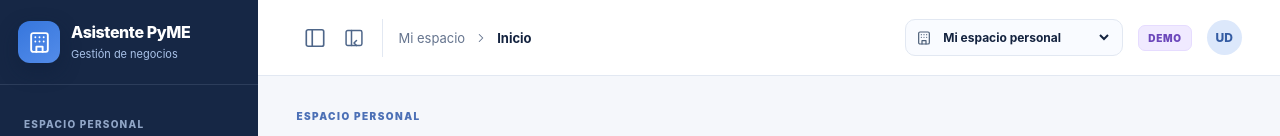
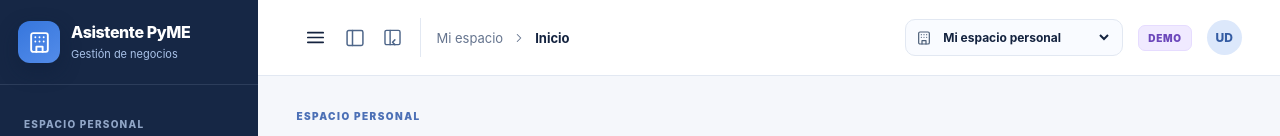
Before and after one commit to Jorge10192/TP-Programacion2-UNSAM-2C2026, a React (Vite) app in the folder plataforma-pyme/frontend/: page / in a window 1280 px wide. Shown: the top 136 px of the page. Built offline with nearby package versions, Linux system fonts and the light colour scheme.

Commit message:
feat(frontend): hamburguesa global y boton contextual volver

```diff
--- a/plataforma-pyme/frontend/src/app/shell/TopBar.tsx
+++ b/plataforma-pyme/frontend/src/app/shell/TopBar.tsx
@@ -1,3 +1,4 @@
+import { useEffect, useRef } from 'react'
 import { AppLink } from '../AppLink'
 import { Icon } from '../Icon'
 import { businessHref, demoBusinesses } from '../navigation'
@@ -10,41 +11,79 @@ export function Topbar({
   title,
   navigate,
   sidebarMode,
-  mobileMenuOpen,
+  menuOpen,
+  showBack,
+  onBack,
   onToggleSidebar,
   onHideSidebar,
-  onToggleMobileMenu,
+  onToggleMenu,
 }: {
   business: DemoBusiness | undefined
   title: string
   navigate: Navigate
   sidebarMode: SidebarMode
-  mobileMenuOpen: boolean
+  menuOpen: boolean
+  showBack: boolean
+  onBack: () => void
   onToggleSidebar: () => void
   onHideSidebar: () => void
-  onToggleMobileMenu: () => void
+  onToggleMenu: () => void
 }) {
-  const sidebarAction = sidebarMode === 'expanded'
-    ? 'Contraer menú a íconos'
+  const triggerRef = useRef<HTMLButtonElement>(null)
+  const wasOpen = useRef(menuOpen)
+
+  // Al cerrar el diálogo, el foco vuelve al botón que lo abrió.
+  useEffect(() => {
+    if (wasOpen.current && !menuOpen) triggerRef.current?.focus()
+    wasOpen.current = menuOpen
+  }, [menuOpen])
+
+  const pinAction = sidebarMode === 'expanded'
+    ? 'Contraer menú fijo a íconos'
     : sidebarMode === 'compact'
-      ? 'Expandir menú lateral'
-      : 'Mostrar menú lateral'
+      ? 'Expandir menú fijo'
+      : 'Fijar menú lateral'
 
   return <header className="topbar">
     <div className="topbar-left">
       <div className="sidebar-actions">
-        <button type="button" className="icon-button desktop-menu-trigger" aria-label={sidebarAction} title={sidebarAction} aria-controls="app-sidebar" onClick={onToggleSidebar}>
-          <Icon name="panel" size={22} />
+        <button
+          ref={triggerRef}
+          type="button"
+          className="icon-button menu-drawer-trigger"
+          aria-label={menuOpen ? 'Cerrar menú principal' : 'Abrir menú principal'}
+          title={menuOpen ? 'Cerrar menú' : 'Abrir menú principal'}
+          aria-expanded={menuOpen}
+          aria-haspopup="dialog"
+          aria-controls="app-sidebar"
+          onClick={onToggleMenu}
+        >
+          <Icon name="menu" size={23} />
+        </button>
+        <button
+          type="button"
+          className="icon-button desktop-menu-trigger"
+          aria-label={pinAction}
+          title={pinAction}
+          aria-controls="app-sidebar"
+          onClick={onToggleSidebar}
+        >
+          <Icon name="panel" size={20} />
         </button>
         {sidebarMode !== 'hidden' && (
-          <button type="button" className="icon-button desktop-hide-trigger" aria-label="Ocultar menú lateral" title="Ocultar menú lateral" aria-controls="app-sidebar" onClick={onHideSidebar}>
-            <Icon name="panel-hide" size={20} />
+          <button
+            type="button"
+            className="icon-button desktop-hide-trigger"
+            aria-label="Ocultar menú fijo"
+            title="Ocultar menú fijo"
+            aria-controls="app-sidebar"
+            onClick={onHideSidebar}
+          >
+            <Icon name="panel-hide" size={19} />
           </button>
         )}
-        <button type="button" className="icon-button mobile-menu-trigger" aria-label={mobileMenuOpen ? 'Cerrar menú' : 'Abrir menú'} title={mobileMenuOpen ? 'Cerrar menú' : 'Abrir menú'} aria-expanded={mobileMenuOpen} aria-controls="app-sidebar" onClick={onToggleMobileMenu}>
-          <Icon name={mobileMenuOpen ? 'close' : 'menu'} size={23} />
-        </button>
       </div>
+      {showBack && <button type="button" className="back-button" aria-label="Volver a la sección anterior" title="Volver" onClick={onBack}><Icon name="arrow-left" size={19}/><span>Volver</span></button>}
       <div className="breadcrumbs">
         <span>{business ? 'Mi negocio' : 'Mi espacio'}</span>
         <Icon name="chevron" size={14} />
```
